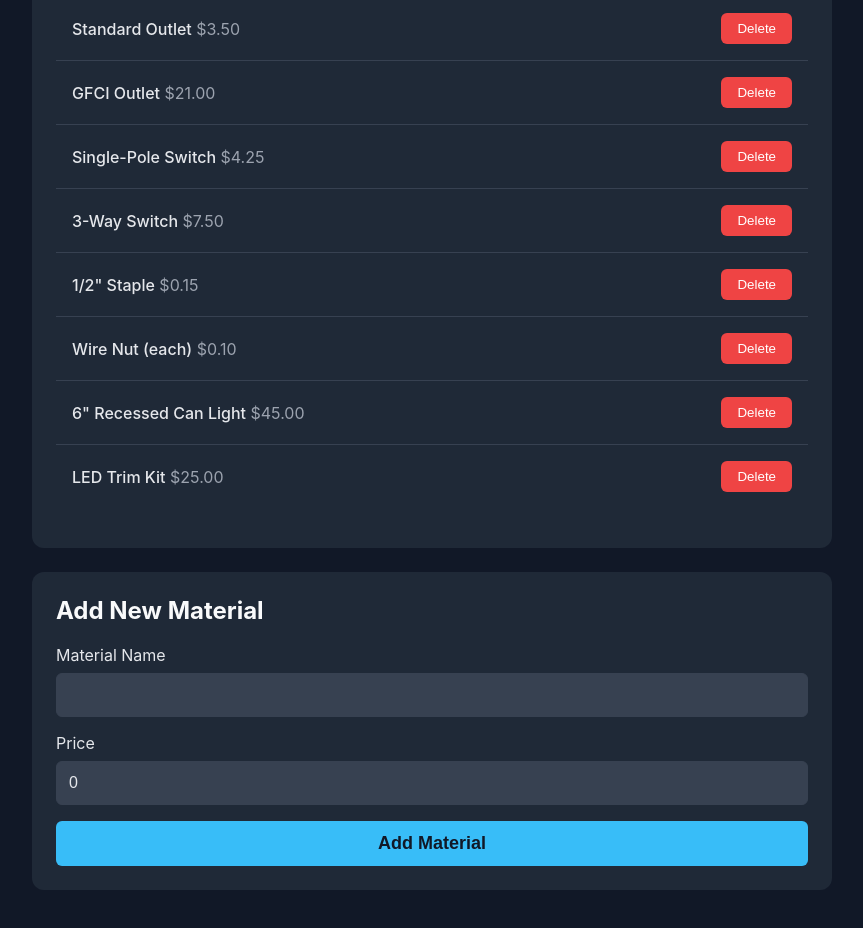
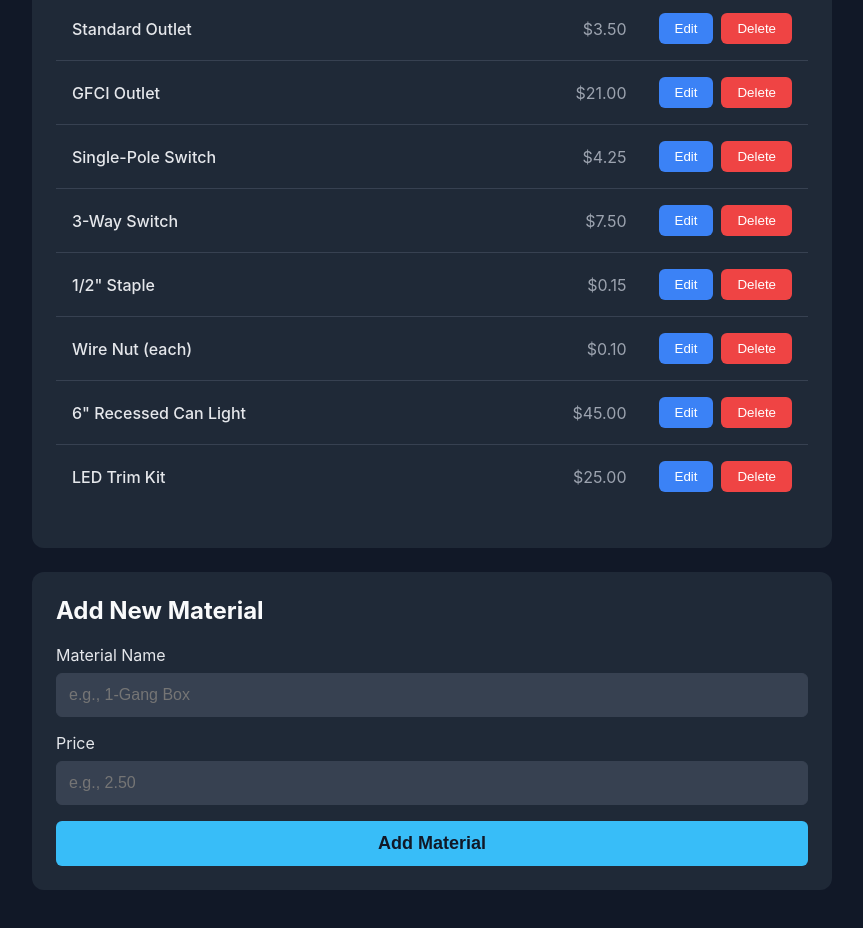
Before and after one commit to Preston-S/ElecCalc, a SvelteKit app: page /settings/materials in a window 1280 px wide. Shown: the part 460-1388 px from the top of the page, without its empty margins (208-1071 px from the left). Built offline with nearby package versions, Linux system fonts and the light colour scheme.

Commit message:
fix: Correct tax bug, fix printing, and add edit functionality

```diff
--- a/src/routes/+layout.svelte
+++ b/src/routes/+layout.svelte
@@ -16,7 +16,6 @@
 
 <style>
   .page-wrapper {
-    overflow: hidden;
     position: relative;
     width: 100%;
     height: 100%;
--- a/src/routes/+page.svelte
+++ b/src/routes/+page.svelte
@@ -4,9 +4,9 @@
 
   let taxPercentage;
 
-  // When the store changes, update the local percentage value
+  // When the store changes, update the local percentage value, rounded for display
   taxRate.subscribe(value => {
-    taxPercentage = value * 100;
+    taxPercentage = parseFloat((value * 100).toFixed(4));
   });
 
   // When the user types in the input, update the store
--- a/src/routes/settings/materials/+page.svelte
+++ b/src/routes/settings/materials/+page.svelte
@@ -1,33 +1,53 @@
 <script>
   import { materials } from '$lib/stores.js';
   import { slide } from 'svelte/transition';
+  import { flip } from 'svelte/animate';
 
+  // State for adding a new item
   let newItemName = '';
-  let newItemPrice = 0;
+  let newItemPrice = null;
+
+  // State for editing an existing item
+  let editingId = null;
+  let editName = '';
+  let editPrice = null;
 
   function addItem() {
-    if (!newItemName || newItemPrice <= 0) {
+    if (!newItemName || !newItemPrice || newItemPrice <= 0) {
       alert('Please enter a valid name and price.');
       return;
     }
-
-    const newItem = {
-      id: Date.now(), // Simple unique ID
-      name: newItemName,
-      price: newItemPrice
-    };
-
+    const newItem = { id: Date.now(), name: newItemName, price: newItemPrice };
     $materials = [...$materials, newItem];
-
-    // Reset form
     newItemName = '';
-    newItemPrice = 0;
+    newItemPrice = null;
   }
 
   function deleteItem(id) {
     if (confirm('Are you sure you want to delete this item?')) {
       $materials = $materials.filter(item => item.id !== id);
     }
+  }
+
+  function startEditing(item) {
+    editingId = item.id;
+    editName = item.name;
+    editPrice = item.price;
+  }
+
+  function cancelEditing() {
+    editingId = null;
+  }
+
+  function saveEdit(id) {
+    if (!editName || !editPrice || editPrice <= 0) {
+      alert('Please enter a valid name and price.');
+      return;
+    }
+    $materials = $materials.map(item =>
+      item.id === id ? { ...item, name: editName, price: editPrice } : item
+    );
+    editingId = null;
   }
 </script>
 
@@ -46,12 +66,28 @@
       <h2>Current Materials</h2>
       <ul class="materials-list">
         {#each $materials as material (material.id)}
-          <li in:slide|local>
+          <li animate:flip={{duration: 300}}>
+            {#if editingId === material.id}
+              <!-- Edit State -->
+              <div class="edit-form">
+                <input type="text" bind:value={editName} class="edit-input" />
+                <input type="number" step="0.01" bind:value={editPrice} class="edit-input price-input" />
+              </div>
+              <div class="item-actions">
+                <button class="save-btn" on:click={() => saveEdit(material.id)}>Save</button>
+                <button class="cancel-btn" on:click={cancelEditing}>Cancel</button>
+              </div>
+            {:else}
+              <!-- Default State -->
               <div class="item-details">
                 <span class="item-name">{material.name}</span>
                 <span class="item-price">{material.price.toLocaleString('en-US', { style: 'currency', currency: 'USD' })}</span>
               </div>
+              <div class="item-actions">
+                <button class="edit-btn" on:click={() => startEditing(material)}>Edit</button>
                 <button class="delete-btn" on:click={() => deleteItem(material.id)}>Delete</button>
+              </div>
+            {/if}
           </li>
         {/each}
       </ul>
@@ -62,11 +98,11 @@
       <form class="add-form" on:submit|preventDefault={addItem}>
         <div class="form-group">
           <label for="name">Material Name</label>
-          <input id="name" type="text" bind:value={newItemName} />
+          <input id="name" type="text" bind:value={newItemName} placeholder="e.g., 1-Gang Box" />
         </div>
         <div class="form-group">
           <label for="price">Price</label>
-          <input id="price" type="number" step="0.01" bind:value={newItemPrice} />
+          <input id="price" type="number" step="0.01" bind:value={newItemPrice} placeholder="e.g., 2.50" />
         </div>
         <button type="submit" class="add-btn">Add Material</button>
       </form>
@@ -111,10 +147,18 @@
     align-items: center;
     padding: 1rem;
     border-bottom: 1px solid #374151;
+    gap: 1rem;
   }
 
   .materials-list li:last-child {
     border-bottom: none;
+  }
+
+  .item-details, .edit-form {
+      flex-grow: 1;
+      display: flex;
+      align-items: center;
+      gap: 1rem;
   }
 
   .item-name {
@@ -123,16 +167,36 @@
 
   .item-price {
     color: #9ca3af;
+    margin-left: auto;
+    padding-right: 1rem;
   }
 
-  .delete-btn {
-    background-color: #ef4444;
-    color: white;
+  .item-actions {
+      display: flex;
+      gap: 0.5rem;
+  }
+
+  .edit-input {
+      font-size: 1rem;
+      padding: 0.5rem;
+      border-radius: 0.375rem;
+      border: 1px solid #38bdf8;
+      background-color: #111827;
+      color: #e5e7eb;
+  }
+  .price-input { width: 80px; }
+
+  .edit-btn, .save-btn, .cancel-btn, .delete-btn {
       border: none;
       padding: 0.5rem 1rem;
       border-radius: 0.375rem;
       cursor: pointer;
+      color: white;
   }
+  .edit-btn { background-color: #3b82f6; }
+  .save-btn { background-color: #22c55e; }
+  .cancel-btn { background-color: #6b7280; }
+  .delete-btn { background-color: #ef4444; }
 
   .add-form .form-group {
     margin-bottom: 1rem;
```
Lines whose indentation alone changed are shown as unchanged.
